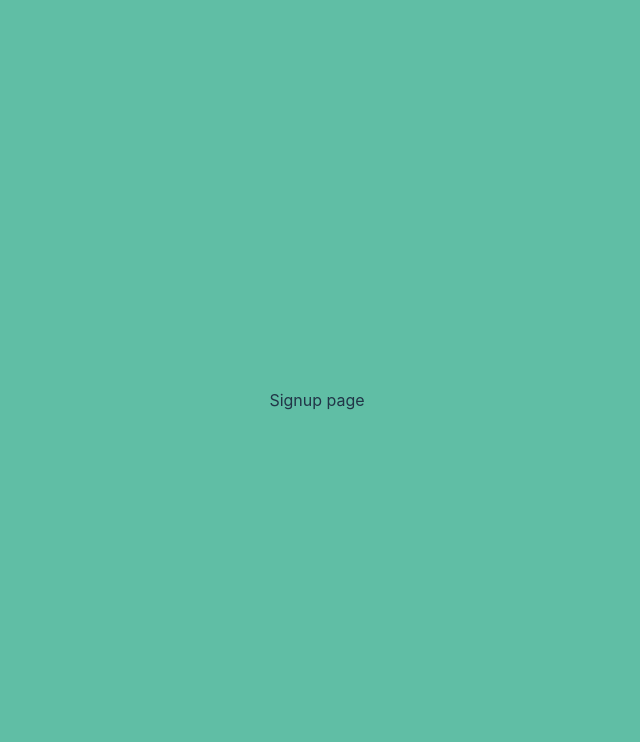
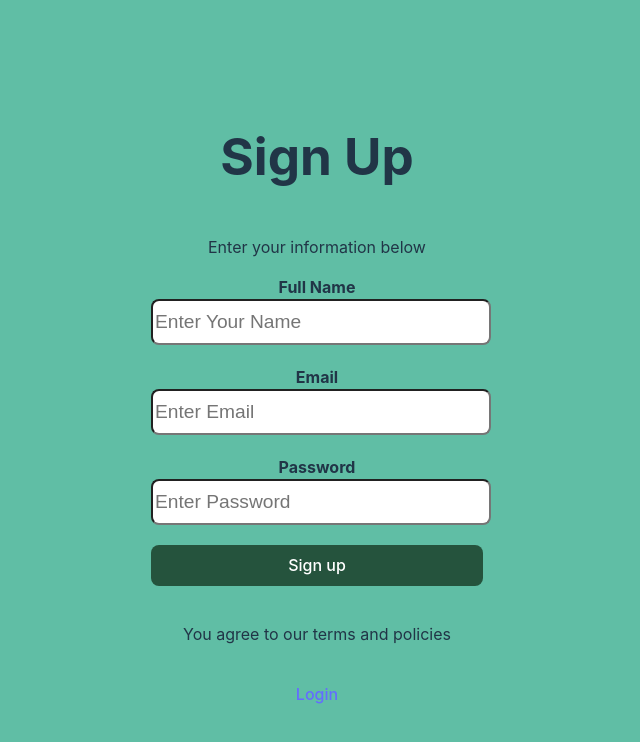
Before and after one commit to ProsperBanda/mentor_me_project, a React (Vite) app in the folder mentor_me-ui/: page /signup in a window 1280 px wide. Shown: the top 742 px of the page, without its empty margins (323-963 px from the left). Built offline with nearby package versions, Linux system fonts and the light colour scheme.

Commit message:
Implemented the user login authentication

```diff
--- a/mentor_me-ui/src/components/Login.css
+++ b/mentor_me-ui/src/components/Login.css
@@ -10,6 +10,14 @@ body {
 .account-type {
   display: flex;
   gap: 150px;
+}
+
+input {
+  width: 100%;
+  height: 40px;
+  border-radius: 8px;
+  font-size: larger;
+  font-weight: 500;
 }
 
 .btn-success {
@@ -35,3 +43,7 @@ form {
   flex-direction: column;
   row-gap: 20px;
 }
+
+.text-danger {
+  color: red;
+}
--- a/mentor_me-ui/src/components/Login.jsx
+++ b/mentor_me-ui/src/components/Login.jsx
@@ -1,8 +1,28 @@
-import React from "react";
+import React, { useState } from "react";
 import "./Login.css";
 import { Link } from "react-router-dom";
+import LoginValidation from "./LoginValidation";
 
 function Login() {
+  const [values, setValues] = useState({
+    password: "",
+    email: "",
+  });
+
+  const [errors, setErrors] = useState({});
+
+  const handleInput = (event) => {
+    setValues((prev) => ({
+      ...prev,
+      [event.target.name]: [event.target.value],
+    }));
+  };
+
+  const handleSubmit = (event) => {
+    event.preventDefault();
+    setErrors(LoginValidation(values));
+  };
+
   return (
     <div className="content">
       <h1>Weclome to Mentor_Me, choose your account type</h1>
@@ -18,22 +38,40 @@ function Login() {
           </button>
         </div>
       </div>
-      <p className="welcome">Enter your information below</p>
+      <p className="welcome">Enter your Email and Password</p>
       <div className="user-information">
-        <form action="">
+        <form action="" onSubmit={handleSubmit}>
           <div className="user-email">
             <label htmlFor="email">
               <strong>Email</strong>
             </label>
-            <input type="email" placeholder="Enter Email" />
+            <input
+              type="email"
+              placeholder="Enter Email"
+              name="email"
+              onChange={handleInput}
+            />
+            {errors.email && (
+              <span className="text-danger">{errors.email}</span>
+            )}
           </div>
           <div className="user-password">
             <label htmlFor="password">
               <strong>Password</strong>
             </label>
-            <input type="password" placeholder="Enter Password" />
+            <input
+              type="password"
+              placeholder="Enter Password"
+              name="password"
+              onChange={handleInput}
+            />
+            {errors.password && (
+              <span className="text-danger">{errors.password}</span>
+            )}
           </div>
-          <button className="btn-success">Log in</button>
+          <button type="submit" className="btn-success">
+            Log in
+          </button>
           <p>You agree to our terms and policies</p>
           <Link to="/signup" className="create-account-btn">
             Create Account
--- /dev/null
+++ b/mentor_me-ui/src/components/LoginValidation.jsx
@@ -0,0 +1,26 @@
+function LoginValidation(values) {
+  let error = {};
+  const email_pattern = /^[^\s@]+@[^\s@]+\.[^\s@]+$/;
+  const password_pattern = /^(?=.*[A-Za-z])(?=.*\d)[A-Za-z\d]{8,}$/;
+
+  if (values.email === "") {
+    error.email = "Email should not be empty";
+  } else if (!email_pattern.test(values.email)) {
+    error.email = "Email did not match";
+  } else {
+    error.email = "";
+  }
+
+  if (values.password === "") {
+    error.password = "Password should not be empty";
+  } else if (!password_pattern.test(values.password)) {
+    error.password =
+      "Password did not match, should contain numbers and letters";
+  } else {
+    error.password = "";
+  }
+
+  return error;
+}
+
+export default LoginValidation;
--- a/mentor_me-ui/src/components/Signup.jsx
+++ b/mentor_me-ui/src/components/Signup.jsx
@@ -1,8 +1,86 @@
-import React from "react";
+import React, { useState } from "react";
 import "./Signup.css";
+import { Link } from "react-router-dom";
+import SignupValidation from "./SignupValidation";
 
 function Signup() {
-  return <div>Signup page</div>;
+  const [values, setValues] = useState({
+    password: "",
+    email: "",
+    name: "",
+  });
+
+  const [errors, setErrors] = useState({});
+
+  const handleInput = (event) => {
+    setValues((prev) => ({
+      ...prev,
+      [event.target.name]: [event.target.value],
+    }));
+  };
+
+  const handleSubmit = (event) => {
+    event.preventDefault();
+    setErrors(SignupValidation(values));
+  };
+
+  return (
+    <div className="content">
+      <h1>Sign Up</h1>
+      <p className="welcome">Enter your information below</p>
+      <div className="user-information">
+        <form action="" onSubmit={handleSubmit}>
+          <div className="user-name">
+            <label htmlFor="name">
+              <strong>Full Name</strong>
+            </label>
+            <input
+              type="text"
+              placeholder="Enter Your Name"
+              name="name"
+              onChange={handleInput}
+            />
+            {errors.name && <span className="text-danger">{errors.name}</span>}
+          </div>
+          <div className="user-email">
+            <label htmlFor="email">
+              <strong>Email</strong>
+            </label>
+            <input
+              type="email"
+              placeholder="Enter Email"
+              name="email"
+              onChange={handleInput}
+            />
+            {errors.email && (
+              <span className="text-danger">{errors.email}</span>
+            )}
+          </div>
+          <div className="user-password">
+            <label htmlFor="password">
+              <strong>Password</strong>
+            </label>
+            <input
+              type="password"
+              placeholder="Enter Password"
+              name="password"
+              onChange={handleInput}
+            />
+            {errors.password && (
+              <span className="text-danger">{errors.password}</span>
+            )}
+          </div>
+          <button type="submit" className="btn-success">
+            Sign up
+          </button>
+          <p>You agree to our terms and policies</p>
+          <Link to="/" className="login-btn">
+            Login
+          </Link>
+        </form>
+      </div>
+    </div>
+  );
 }
 
 export default Signup;
--- /dev/null
+++ b/mentor_me-ui/src/components/SignupValidation.jsx
@@ -0,0 +1,32 @@
+function SignupValidation(values) {
+  let error = {};
+  const email_pattern = /^[^\s@]+@[^\s@]+\.[^\s@]+$/;
+  const password_pattern = /^(?=.*[A-Za-z])(?=.*\d)[A-Za-z\d]{8,}$/;
+
+  if (values.name === "") {
+    error.name = "Name should not be empty";
+  } else {
+    error.name = "";
+  }
+
+  if (values.email === "") {
+    error.email = "Email should not be empty";
+  } else if (!email_pattern.test(values.email)) {
+    error.email = "Email did not match";
+  } else {
+    error.email = "";
+  }
+
+  if (values.password === "") {
+    error.password = "Password should not be empty";
+  } else if (!password_pattern.test(values.password)) {
+    error.password =
+      "Password did not match, should contain numbers and letters";
+  } else {
+    error.password = "";
+  }
+
+  return error;
+}
+
+export default SignupValidation;
```
Also changed, not shown: mentor_me-ui/src/components/LoginValidation.css (added), mentor_me-ui/src/components/SignupValidation.css (added).
